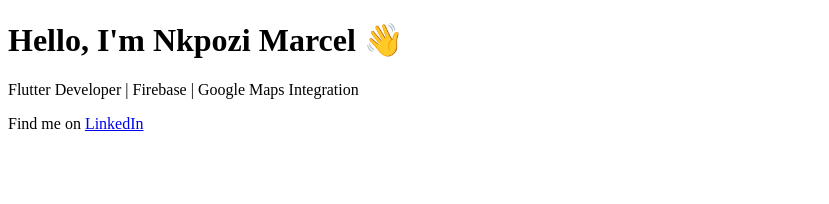
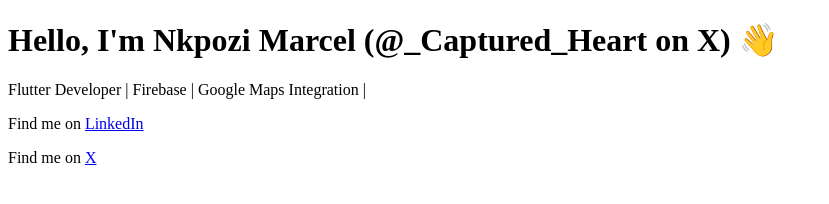
Before and after one commit to Captured-Heart/nkpozimarcel.github.io, a plain HTML site: page index.html in a window 1280 px wide. Shown: the whole page, without its empty margins (0-829 px from the left). Drawn offline with Linux system fonts and the light colour scheme.

Commit message:
Revise personal introduction and add X link
Updated personal information and added X social media link.

```diff
--- a/index.html
+++ b/index.html
@@ -6,8 +6,9 @@
   <title>Nkpozi Marcel | Mobile Developer</title>
 </head>
 <body>
-  <h1>Hello, I'm Nkpozi Marcel 👋</h1>
-  <p>Flutter Developer | Firebase | Google Maps Integration</p>
-  <p>Find me on <a href="https://www.linkedin.com/in/nkpozimarcel/" target="_blank" rel="noopener noreferrer">LinkedIn</a></p>
+  <h1>Hello, I'm Nkpozi Marcel (@_Captured_Heart on X) 👋</h1>
+  <p>Flutter Developer | Firebase | Google Maps Integration | </p>
+  <p>Find me on <a href="https://www.linkedin.com/in/nkpozi-marcel/" target="_blank" rel="noopener noreferrer">LinkedIn</a></p>
+   <p>Find me on <a href="https://x.com/_Captured_Heart" target="_blank" rel="noopener noreferrer">X</a></p>
 </body>
 </html>
```
